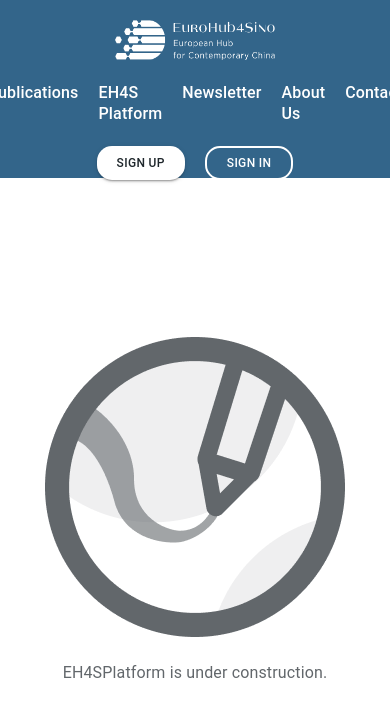
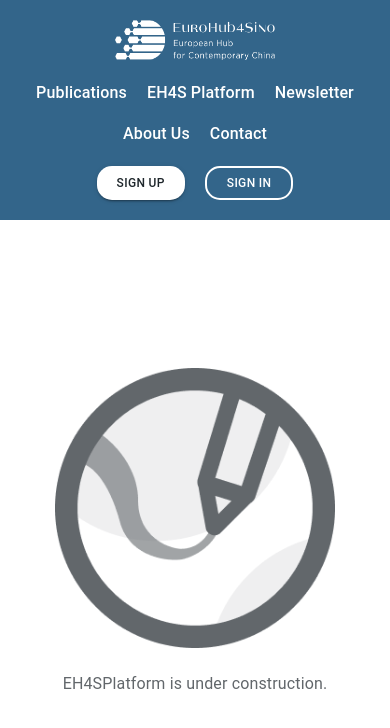
Before and after one commit to Wenying0808/EH4S, a Next.js app in the folder website/: page /eh4s in a window 390 px wide. Shown: the top 728 px of the page. Built offline with nearby package versions, Linux system fonts and the light colour scheme.

Commit message:
fix:/make the navbar responsive to mobile device

```diff
--- a/website/src/app/components/nav-tab/customTab.tsx
+++ b/website/src/app/components/nav-tab/customTab.tsx
@@ -20,7 +20,7 @@ export default function CustomTab({ label, onClick }: CustomTabProps) {
                 lineHeight: "21px",
                 textTransform: "capitalize",
                 "&:hover": {
-                    borderBottom: `2px solid ${colors.highlight}`,
+                    borderBottom: `2px solid ${colors}`,
                 },
                 cursor: "pointer",
             }}
--- a/website/src/app/components/navbar/navbar.tsx
+++ b/website/src/app/components/navbar/navbar.tsx
@@ -1,5 +1,6 @@
 "use client";
 import logoImg from "./img_logo.png";
+import logoImgSmall from "./img_logo without text.png";
 import React, {useState} from 'react';
 import { useRouter } from 'next/navigation';
 import Image from 'next/image';
@@ -40,7 +41,7 @@ export default function Navbar (){
                 padding: "20px",
             }}
         >
-            <Image src={logoImg} alt="logo" width={160} height={40}/>
+            <Image className="navbar-logo" src={logoImg} alt="logo" width={160} height={40}/>
             <div className="navbar-tabs" style={{ display: "flex", gap: "16px" }}>
                 <CustomTab  label="Publications" onClick={() => navigateTo('/publications')}/>
                 <CustomTab label="EH4S Platform" onClick={() => navigateTo('/eh4s')}/>
--- a/website/src/app/components/placeholder/placeholder.tsx
+++ b/website/src/app/components/placeholder/placeholder.tsx
@@ -19,7 +19,7 @@ export default function Placeholder({label}: PlaceholderProps) {
                 padding: "40px",
             }}
         >
-            <Image src={placeholderImg} alt="placholder" width={300} height={300}/>
+            <Image src={placeholderImg} alt="placholder" width={280} height={280}/>
             <Typography component="h3" sx={{ color: colors.secondaryGray}}>{label} is under construction.</Typography>
         </div>
     );
--- a/website/src/app/globals.css
+++ b/website/src/app/globals.css
@@ -34,6 +34,15 @@ a {
   text-decoration: none;
 }
 
+.navbar{
+
+}
+
+.navbar-logo-small {
+  display: none;
+}
+
+
 .page{
   margin: 0;
   padding: 0;
@@ -59,18 +68,24 @@ a {
       align-items: center;
       gap: 20px;
   }
+
   .page-container{
     top: 178px;
     height: calc(100vh - 178px);
   }
+
 }
 
-@media (max-width: 500px) {
+@media (max-width: 520px) {
+
   .navbar-tabs {
-      display: none;
+    flex-wrap: wrap;
+    justify-content: center;
   }
 
-  .navbar-buttons {
-      gap: 10px;
+  .page-container{
+    top: 220px;
+    height: calc(100vh - 220px);
   }
+
 }
```
Also changed, not shown: website/src/app/components/navbar/img_logo without text.png (added), website/src/app/components/navbar/logo.png (deleted).
